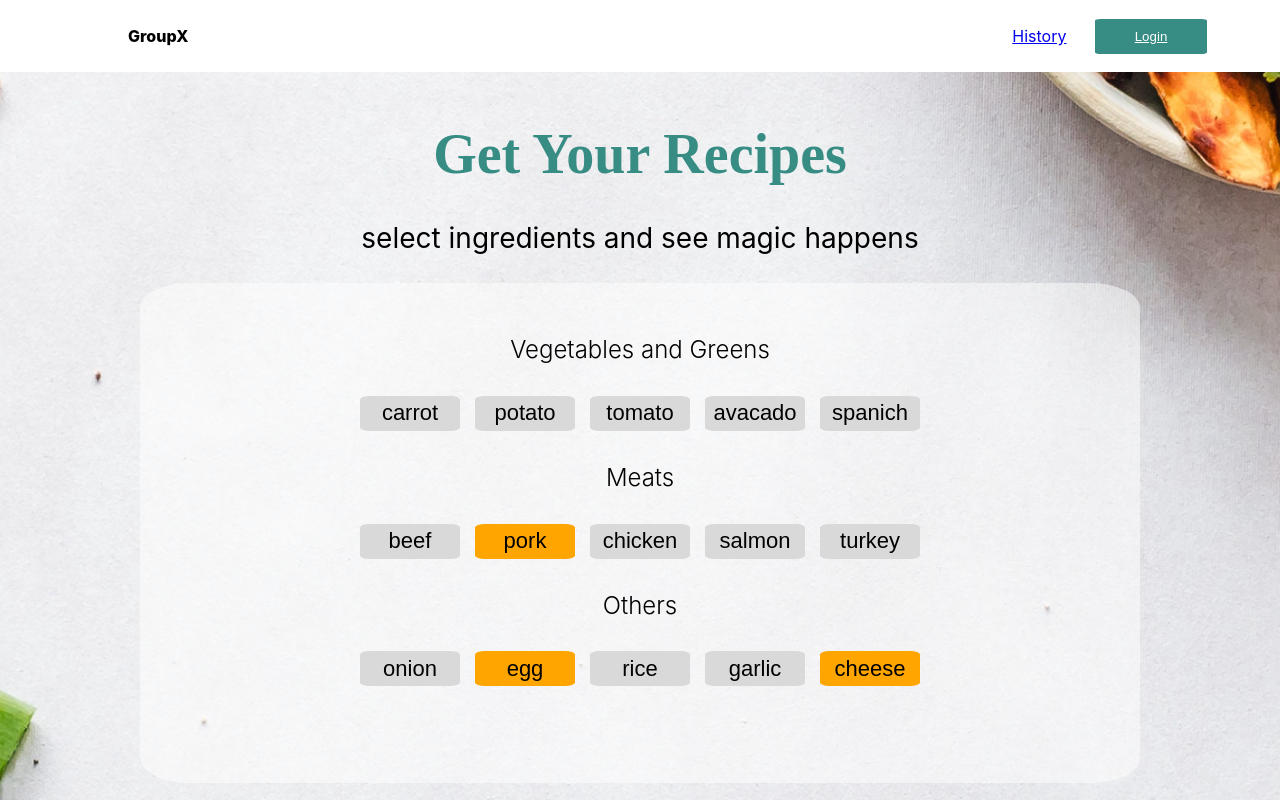
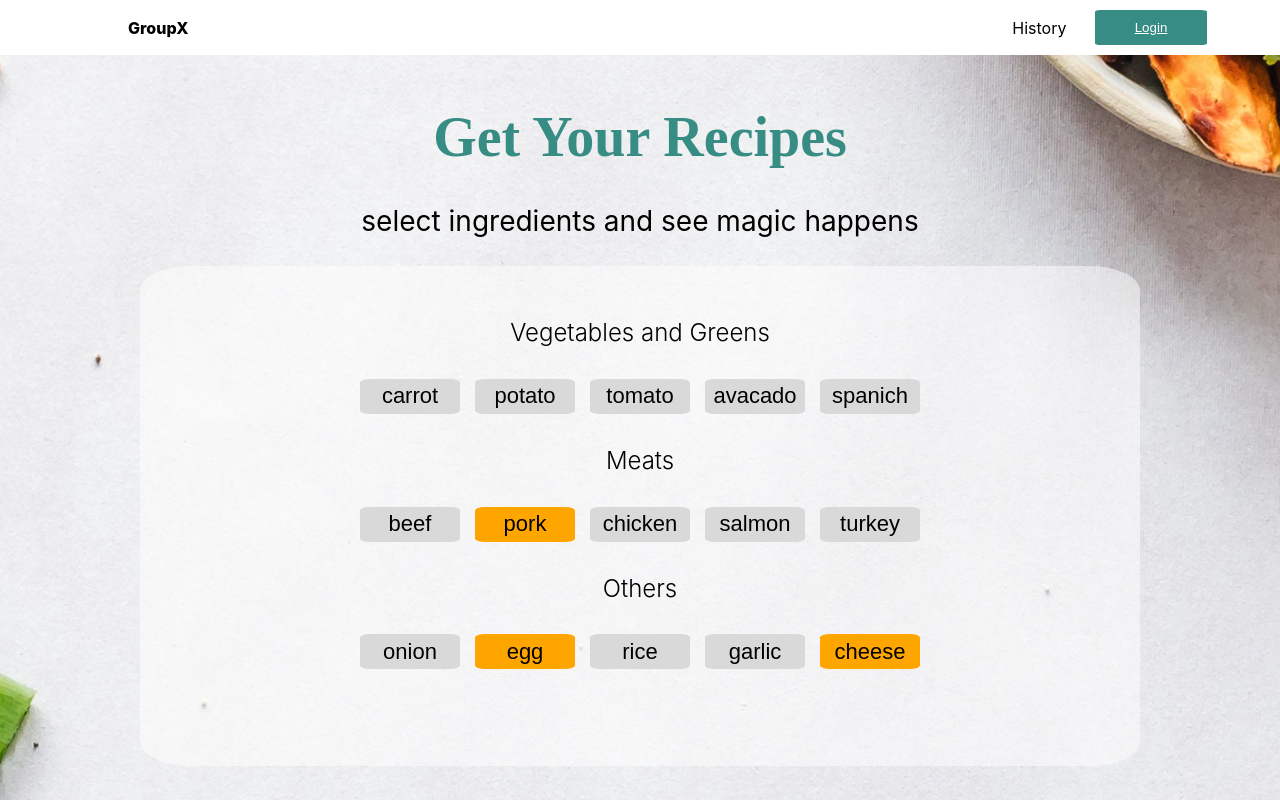
Before and after one commit to VT-SE-Fall2023/groupx-recipe-frontend, a React (Create React App) app: page / in a window 1280 px wide. Shown: the top 800 px of the page. Built offline with nearby package versions, Linux system fonts and the light colour scheme.

Commit message:
modify Logo (add link to main page)

```diff
--- a/src/Header.js
+++ b/src/Header.js
@@ -6,7 +6,7 @@ function Header() {
     const { pathname } = useLocation();
     return (
         <div className='header'>
-            <p id="logo">GroupX</p>
+            <Link id="logo" to='/'>GroupX</Link>
             <div className="about-login">
                 <Link id='about' to='/history'>
                     History
--- a/src/css/Header.css
+++ b/src/css/Header.css
@@ -18,12 +18,16 @@
 #logo{
     size: 24px;
     font-weight: 800;
+    text-decoration: none;
+    color: inherit;
 }
 
 #about{
     size: 24px;
     padding-right: 5%;
     width: 100px;
+    text-decoration: none;
+    color: inherit;
 }
 
 #login-button {
```
